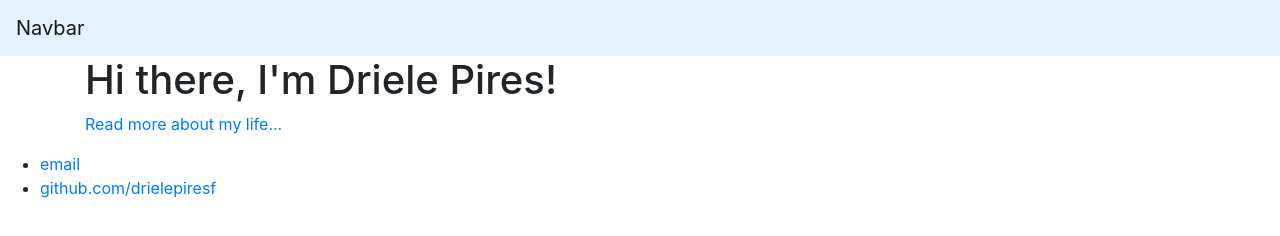
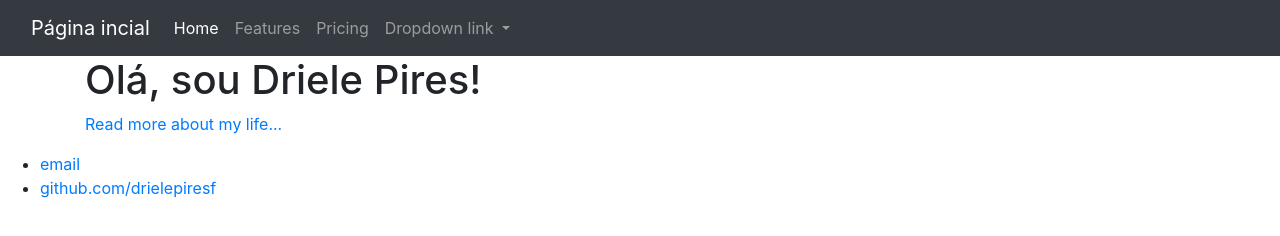
Before and after one commit to drielepiresf/drielepiresf.github.io, a plain HTML site: page index.html in a window 1280 px wide. Drawn offline with nearby package versions, Linux system fonts and the light colour scheme.

Commit message:
New navbar

```diff
--- a/index.html
+++ b/index.html
@@ -5,13 +5,40 @@
 		<link rel="stylesheet" href="https://cdn.jsdelivr.net/npm/bootstrap@4.5.3/dist/css/bootstrap.min.css" integrity="sha384-TX8t27EcRE3e/ihU7zmQxVncDAy5uIKz4rEkgIXeMed4M0jlfIDPvg6uqKI2xXr2" crossorigin="anonymous">
 	</head>
 	<body>
-		<nav class="navbar navbar-light" style="background-color: #e3f2fd;">
-			<!-- Navbar content -->
-			<a class="navbar-brand" href="https://google.com">Navbar</a>
-		  </nav>
+		<nav class="navbar navbar-expand-lg navbar-dark bg-dark">
+  <div class="container-fluid">
+    <a class="navbar-brand" href="#">Página incial</a>
+    <button class="navbar-toggler" type="button" data-bs-toggle="collapse" data-bs-target="#navbarNavDropdown" aria-controls="navbarNavDropdown" aria-expanded="false" aria-label="Toggle navigation">
+      <span class="navbar-toggler-icon"></span>
+    </button>
+    <div class="collapse navbar-collapse" id="navbarNavDropdown">
+      <ul class="navbar-nav">
+        <li class="nav-item">
+          <a class="nav-link active" aria-current="page" href="#">Home</a>
+        </li>
+        <li class="nav-item">
+          <a class="nav-link" href="#">Features</a>
+        </li>
+        <li class="nav-item">
+          <a class="nav-link" href="#">Pricing</a>
+        </li>
+        <li class="nav-item dropdown">
+          <a class="nav-link dropdown-toggle" href="#" id="navbarDropdownMenuLink" role="button" data-bs-toggle="dropdown" aria-expanded="false">
+            Dropdown link
+          </a>
+          <ul class="dropdown-menu" aria-labelledby="navbarDropdownMenuLink">
+            <li><a class="dropdown-item" href="#">Action</a></li>
+            <li><a class="dropdown-item" href="#">Another action</a></li>
+            <li><a class="dropdown-item" href="#">Something else here</a></li>
+          </ul>
+        </li>
+      </ul>
+    </div>
+  </div>
+</nav>
 		<div class="container">
     		<div class="blurb">
-        		<h1>Hi there, I'm Driele Pires!</h1>
+        		<h1>Olá, sou Driele Pires!</h1>
 				<p><a href="/about">Read more about my life...</a></p>
     		</div><!-- /.blurb -->
 		</div><!-- /.container -->
```
